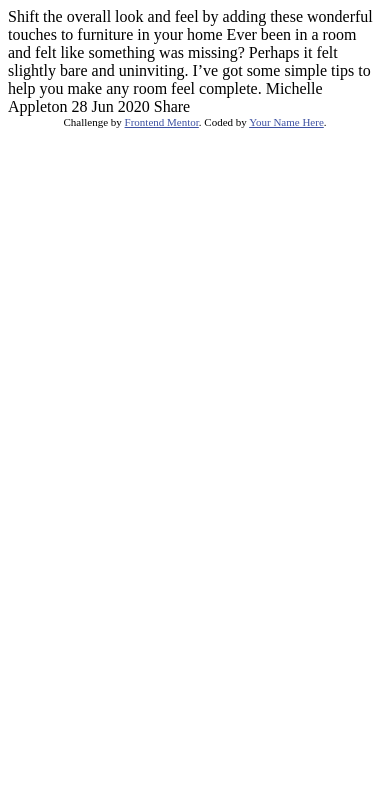
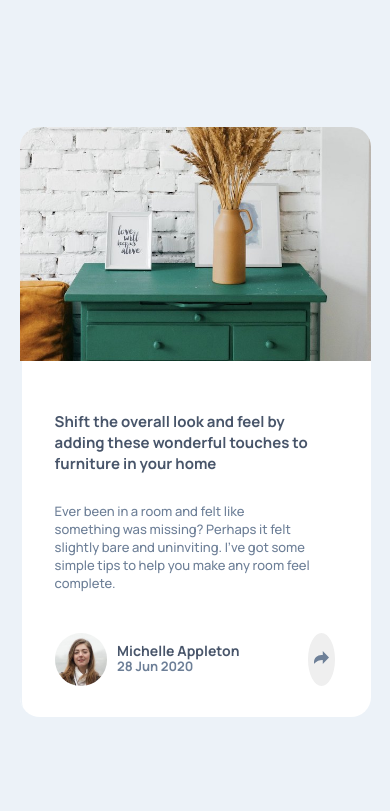
Before and after one commit to KeyurGK/article-preview-component-master, a plain HTML site: page index.html in a window 390 px wide. Drawn offline with Linux system fonts and the light colour scheme.

Commit message:
styled for mobile size

```diff
--- /dev/null
+++ b/index.css
@@ -0,0 +1,79 @@
+@import url("https://fonts.googleapis.com/css2?family=Kumbh+Sans:wght@400;700&family=Manrope:wght@500;700&family=Overpass:wght@400;700&family=Poppins&family=Righteous&display=swap");
+body {
+  height: 100vh;
+  width: 100vw;
+  margin: 0;
+  padding: 0;
+  background-color: hsl(210, 46%, 95%);
+  display: flex;
+  justify-content: center;
+  align-items: center;
+  font-family: "Manrope", sans-serif;
+}
+
+.container {
+  height: 70%;
+  width: 90%;
+  overflow: hidden;
+  background-color: white;
+  border-radius: 20px;
+  box-shadow: inset 2px 4px hsl(210, 46%, 95%);
+  display: flex;
+  flex-direction: column;
+}
+.container__image {
+  flex: 0 1 45%;
+  height: 100%;
+  overflow-y: hidden;
+}
+.container__image > img {
+  width: 100%;
+  object-fit: contain;
+}
+.container__content {
+  flex: 0 1 55%;
+  padding: 10%;
+  height: 100%;
+  display: flex;
+  flex-direction: column;
+  justify-content: space-between;
+  overflow: hidden;
+}
+
+.container__content-header > h3 {
+  font-size: 15px;
+  color: hsl(217, 19%, 35%);
+  font-weight: 700;
+}
+.container__content-article {
+  font-size: 13px;
+  color: hsl(214, 17%, 51%);
+}
+.container__content-footer {
+  display: flex;
+  justify-content: space-between;
+  margin-top: 10%;
+}
+.container__content-footer > .details {
+  display: flex;
+}
+.container__content-footer > .details > .name > h5 {
+  font-size: 14px;
+  color: hsl(217, 19%, 35%);
+  position: absolute;
+  margin-top: 10px;
+  line-height: 15px;
+}
+.container__content-footer > .details > .name > h5 > span {
+  color: hsl(214, 17%, 51%);
+  font-size: 13px;
+}
+.container__content-footer > .details > .profile-pic,
+.container__content-footer > .share-button {
+  border-radius: 50%;
+  height: 30%;
+  border: none;
+}
+.container__content-footer > .details > .name {
+  margin-left: 10px;
+}
--- a/index.html
+++ b/index.html
@@ -1,36 +1,77 @@
 <!DOCTYPE html>
 <html lang="en">
   <head>
-  <meta charset="UTF-8">
-  <meta name="viewport" content="width=device-width, initial-scale=1.0"> <!-- displays site properly based on user's device -->
+    <meta charset="UTF-8" />
+    <meta name="viewport" content="width=device-width, initial-scale=1.0" />
+    <!-- displays site properly based on user's device -->
 
-  <link rel="icon" type="image/png" sizes="32x32" href="./images/favicon-32x32.png">
+    <link
+      rel="icon"
+      type="image/png"
+      sizes="32x32"
+      href="./images/favicon-32x32.png"
+    />
+    <link rel="stylesheet" href="index.css" />
 
     <title>Frontend Mentor | Article preview component</title>
 
     <!-- Feel free to remove these styles or customise in your own stylesheet 👍 -->
     <style>
-    .attribution { font-size: 11px; text-align: center; }
-    .attribution a { color: hsl(228, 45%, 44%); }
+      .attribution {
+        font-size: 11px;
+        text-align: center;
+      }
+      .attribution a {
+        color: hsl(228, 45%, 44%);
+      }
     </style>
   </head>
   <body>
+    <div class="container">
+      <div class="container__image">
+        <img src="./images/drawers.jpg" alt="article image" />
+      </div>
+      <div class="container__content">
+        <header class="container__content-header">
+          <h3>
+            Shift the overall look and feel by adding these wonderful touches to
+            furniture in your home
+          </h3>
+        </header>
+        <article class="container__content-article">
+          <p>
+            Ever been in a room and felt like<br />
+            something was missing? Perhaps it felt slightly bare and uninviting.
+            I’ve got some simple tips to help you make any room feel complete.
+          </p>
+        </article>
+        <footer class="container__content-footer">
+          <div class="details">
+            <img
+              src="./images/avatar-michelle.jpg"
+              alt="dp"
+              class="profile-pic"
+            />
+            <div class="name">
+              <h5>Michelle Appleton <br /><span>28 Jun 2020</span></h5>
+            </div>
+          </div>
+          <button class="share-button">
+            <img
+              src="./images/icon-share.svg"
+              alt="share icon"
+              class="share-icon"
+            />
+          </button>
+        </footer>
+      </div>
+    </div>
 
-  Shift the overall look and feel by adding these wonderful
-  touches to furniture in your home
-
-  Ever been in a room and felt like something was missing? Perhaps
-  it felt slightly bare and uninviting. I’ve got some simple tips
-  to help you make any room feel complete.
-
-  Michelle Appleton
-  28 Jun 2020
-
-  Share
-
-  <div class="attribution">
-    Challenge by <a href="https://www.frontendmentor.io?ref=challenge" target="_blank">Frontend Mentor</a>.
-    Coded by <a href="#">Your Name Here</a>.
-  </div>
+    <!-- <div class="attribution">
+      Challenge by
+      <a href="https://www.frontendmentor.io?ref=challenge" target="_blank"
+        >Frontend Mentor</a
+      >. Coded by <a href="#">Your Name Here</a>.
+    </div> -->
   </body>
 </html>
```
Also changed, not shown: script.js (added). Lines whose indentation alone changed are shown as unchanged.
